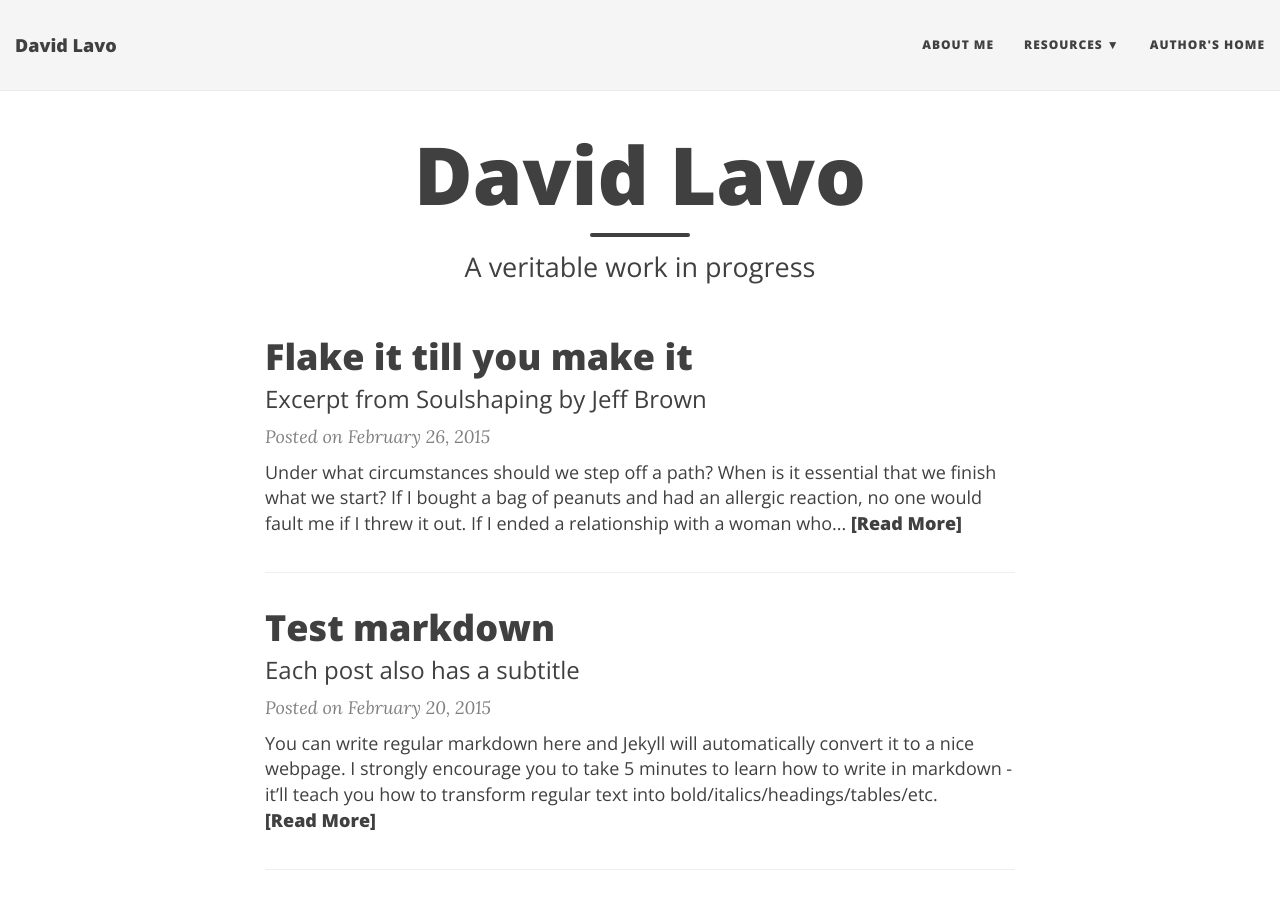
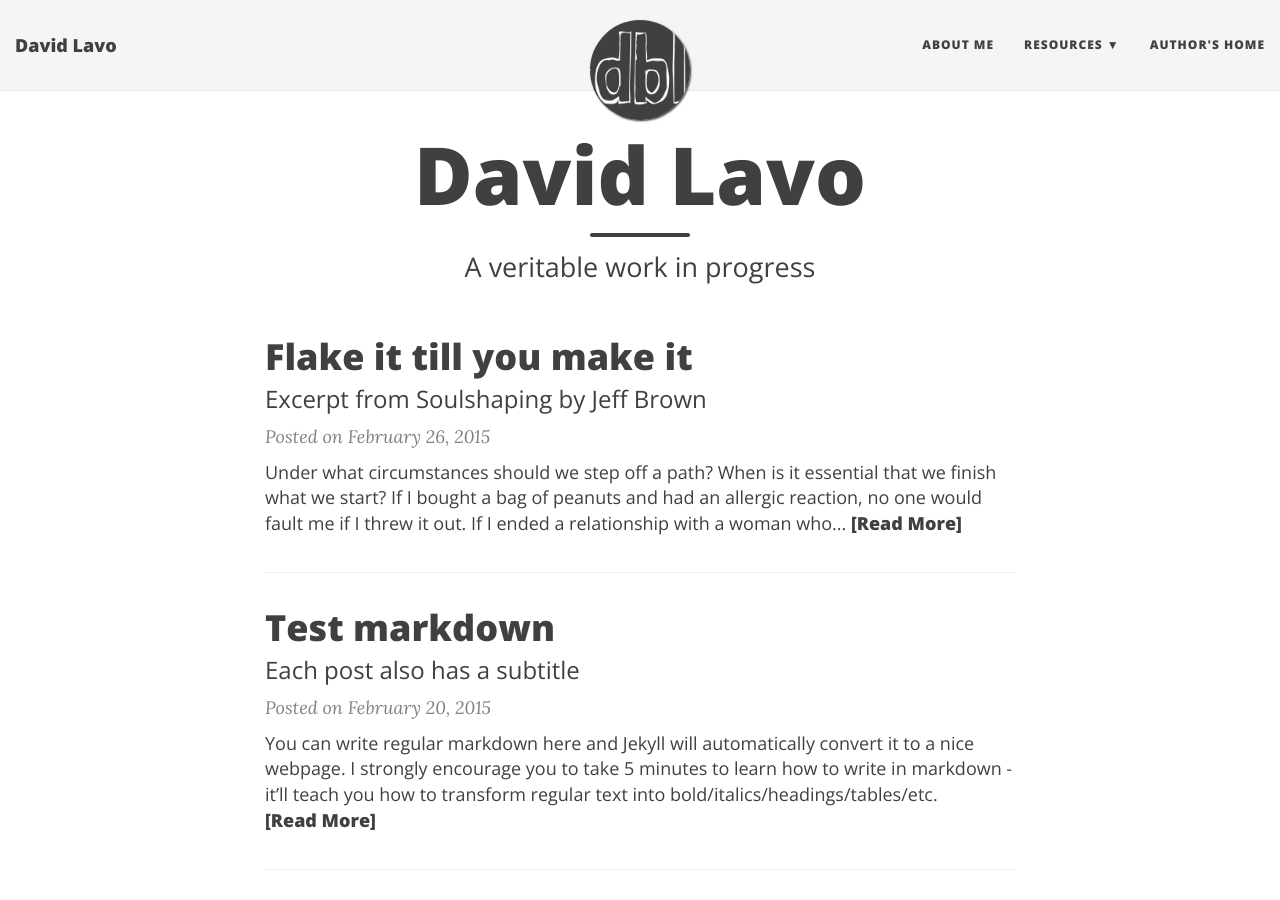
Before and after one commit to davidlavo/davidlavo.github.io, a Jekyll site: the page built from index.html, in a window 1280 px wide and 900 px high. Built offline with Jekyll 4.4.1, drawn with Linux system fonts in a browser that asks for light colours; nearby versions of some CDN libraries; the list of posts is cut into pages by our own code.

Commit message:
Update _config.yml

```diff
--- a/_config.yml
+++ b/_config.yml
@@ -32,7 +32,7 @@ navbar-links:
 
 # Image to show in the navigation bar - image must be a square (width = height)
 # Remove this parameter if you don't want an image in the navbar
-# avatar: "/img/avatar-icon.png"
+avatar: "/img/dbl_logo.png"
 
 # If you want to have an image logo in the top-left corner instead of the title text,
 # then specify the following parameter
```
